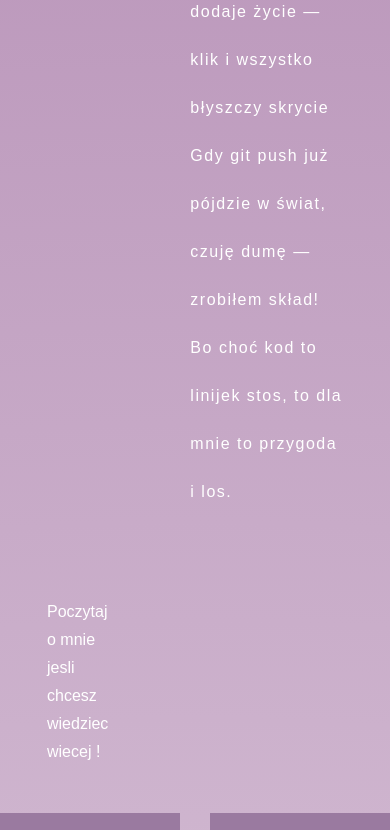
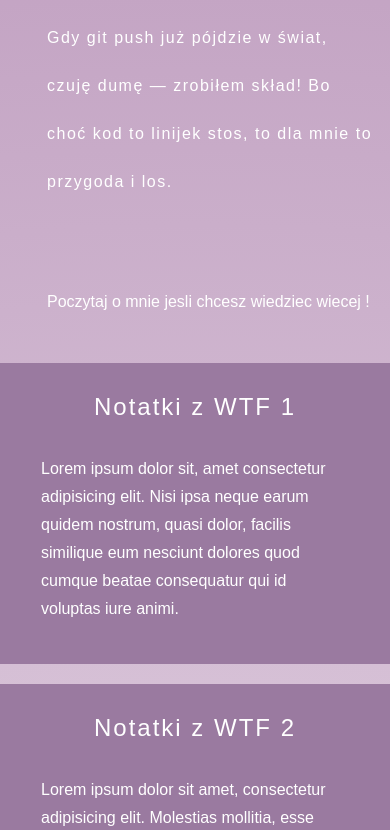
Before and after one commit to AsiaKabacinska/fronted_homepage, a plain HTML site: page index.html in a window 390 px wide. Shown: the part 1164-1994 px from the top of the page. Drawn offline with Linux system fonts and the light colour scheme.

Commit message:
media queries added

```diff
--- a/style.css
+++ b/style.css
@@ -151,3 +151,38 @@ table caption {
   gap: 20px;
   text-align: center;
 }
+
+@media (max-width: 768px) {
+  main {
+    display: flex;
+    text-align: center;
+    justify-content: center;
+    margin: 0 auto;
+  }
+  .gridContainer__helloSection {
+    display: grid;
+    grid-template-columns: 1fr;
+  }
+  .image {
+    width: 100vw;
+    margin: 0 auto;
+    padding: 30px;
+  }
+  .gridContainer__articles {
+    display: grid;
+    grid-template-columns: 1fr;
+    gap: 20px;
+
+    /* gap: 30px; */
+  }
+  .article {
+    padding: 10px;
+  }
+  .footer__paragraph {
+    font-size: 14px;
+    font-style: italic;
+  }
+  .footer__top-link {
+    display: none;
+  }
+}
```
Also changed, not shown: index.html (+1 -0 lines).
